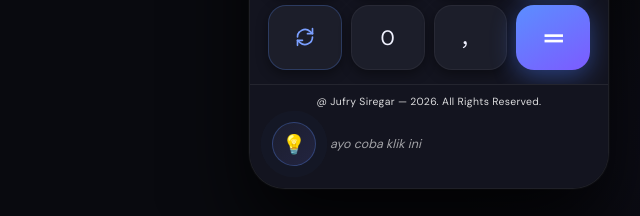
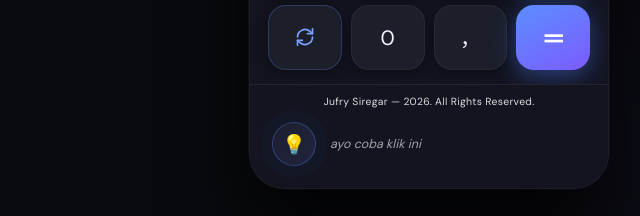
Before and after one commit to jufrysiregar/Kalkulator-Sederhana, a plain HTML site: page index.html in a window 1280 px wide. Shown: the part 581-797 px from the top of the page, 211-851 px from the left. Drawn offline with nearby package versions, Linux system fonts and the light colour scheme.

Commit message:
Update index.html

```diff
--- a/index.html
+++ b/index.html
@@ -144,7 +144,7 @@
         </div>
     </div>
     <div class="footer-wrapper">
-        <div class="footer-copyright">@ Jufry Siregar — 2026. All Rights Reserved.</div>
+        <div class="footer-copyright">Jufry Siregar — 2026. All Rights Reserved.</div>
         <div class="tips-row">
             <button class="btn-tips-circle" onclick="showTips()">💡</button>
             <span class="tips-text-anim">ayo coba klik ini</span>
```
